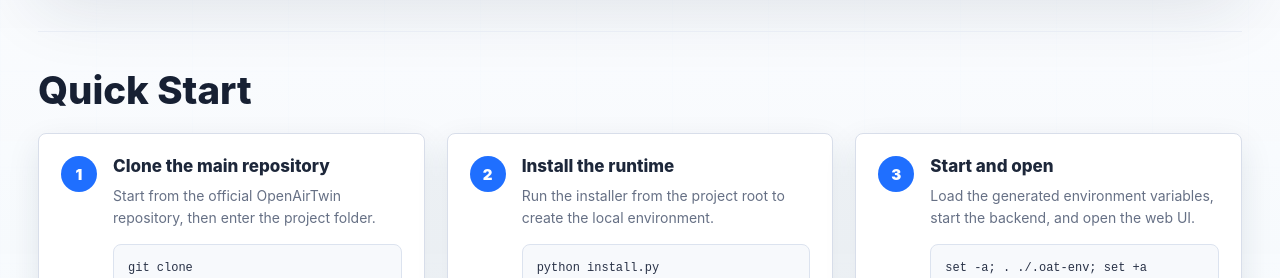
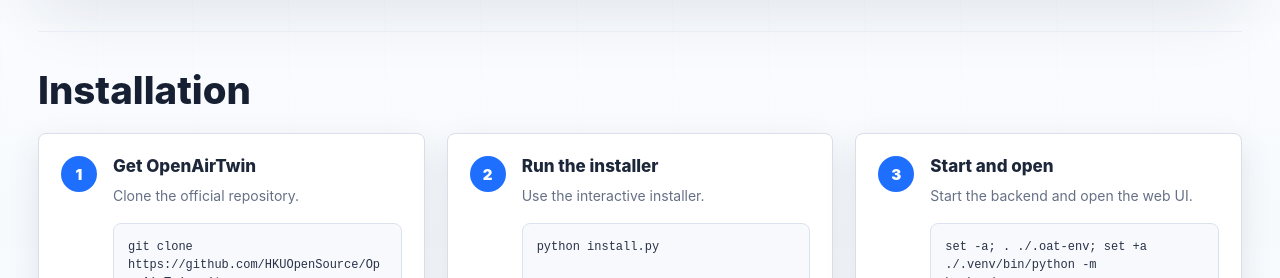
Before and after one commit to HKUOpenSource/OpenAirTwin, a React (Vite) app in the folder website/: page / in a window 1280 px wide. Shown: the part 2282-2560 px from the top of the page. Built offline with nearby package versions, Linux system fonts and the light colour scheme.

Commit message:
Update tutorial website

```diff
--- a/website/src/App.tsx
+++ b/website/src/App.tsx
@@ -82,7 +82,7 @@
 
         <section className="section" id="quick-start">
           <div className="sectionHead">
-            <h2>Quick Start</h2>
+            <h2>Installation</h2>
           </div>
           <div className="quickGrid">
             {quickStart.map((item, index) => (
@@ -143,7 +143,7 @@
       <div>
         <h3>Project</h3>
         <a href={mainRepositoryUrl}>Repository</a>
-        <a href={`${mainRepositoryUrl}#quick-start`}>README</a>
+        <a href={`${mainRepositoryUrl}#installation`}>README</a>
         <a href={`${mainRepositoryUrl}/blob/main/LICENSE`}>License</a>
       </div>
       <div>
--- a/website/src/tutorialData.ts
+++ b/website/src/tutorialData.ts
@@ -498,18 +498,18 @@
 
 export const quickStart = [
   {
-    title: "Clone the main repository",
-    body: "Start from the official OpenAirTwin repository, then enter the project folder.",
+    title: "Get OpenAirTwin",
+    body: "Clone the official repository.",
     code: "git clone https://github.com/HKUOpenSource/OpenAirTwin.git\ncd OpenAirTwin",
   },
   {
-    title: "Install the runtime",
-    body: "Run the installer from the project root to create the local environment.",
+    title: "Run the installer",
+    body: "Use the interactive installer.",
     code: "python install.py",
   },
   {
     title: "Start and open",
-    body: "Load the generated environment variables, start the backend, and open the web UI.",
+    body: "Start the backend and open the web UI.",
     code: "set -a; . ./.oat-env; set +a\n./.venv/bin/python -m backend.server\n# http://127.0.0.1:8090",
   },
 ];
```
